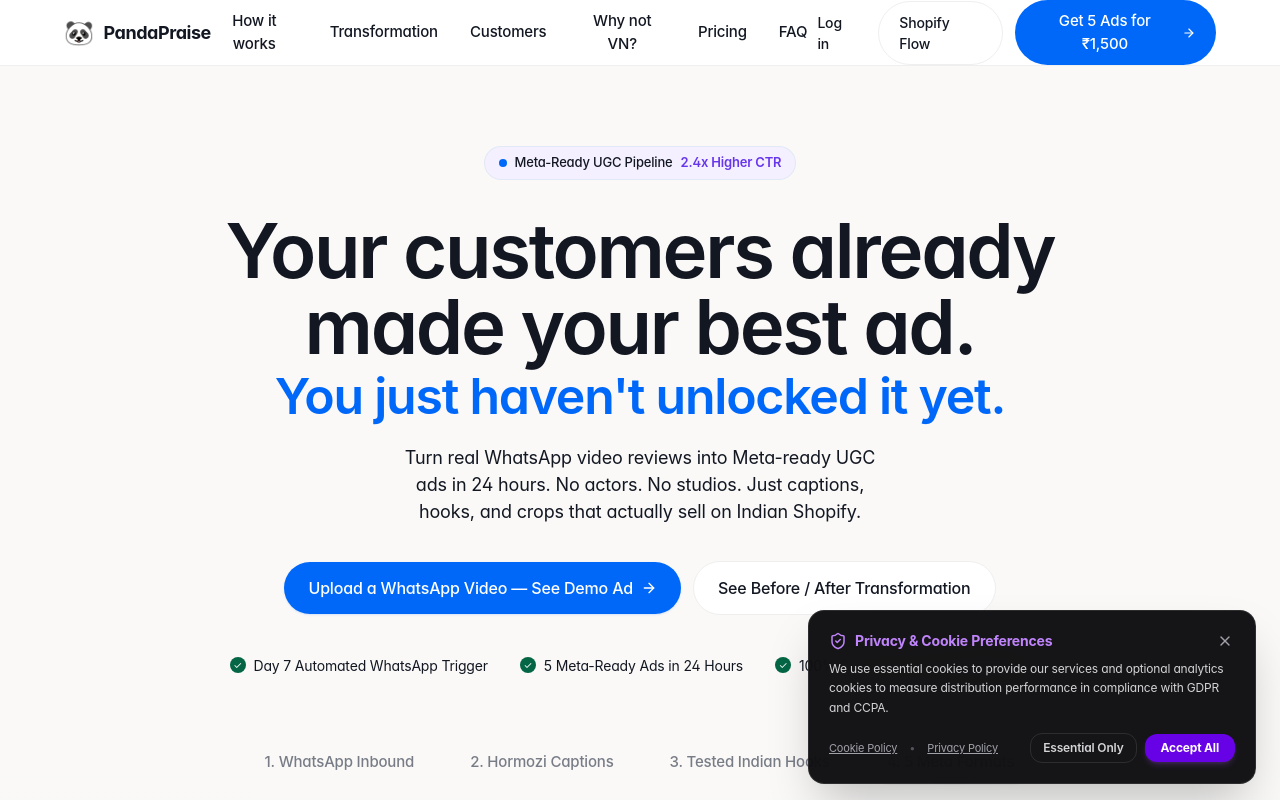
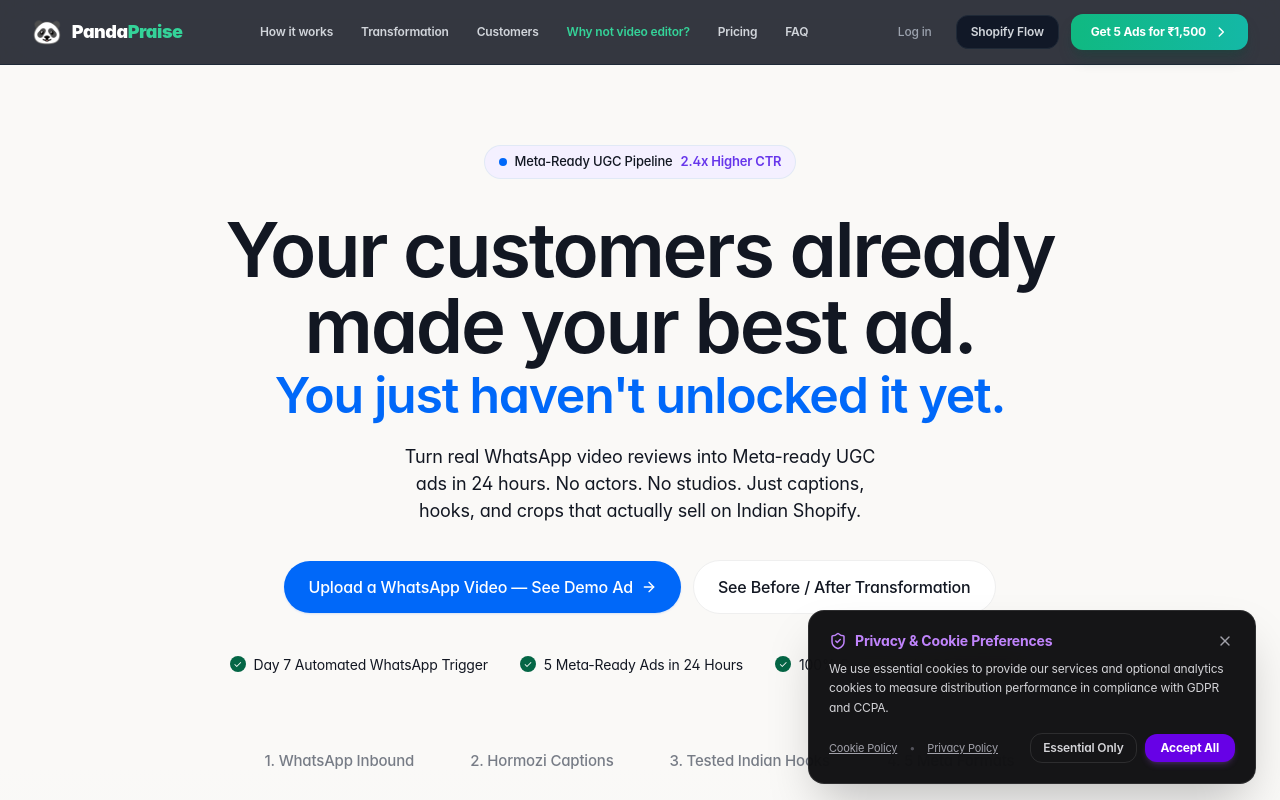
Before and after one commit to greetingsgopal-hub/testimonial-collector-dashboard, a React (Vite) app: page / in a window 1280 px wide. Shown: the top 800 px of the page. Built offline with nearby package versions, Linux system fonts and the light colour scheme; no server answers.

Commit message:
style(navbar): overhaul navigation header with modern glassmorphism, proper spacing, and video editor copy

```diff
--- a/src/components/Navbar.tsx
+++ b/src/components/Navbar.tsx
@@ -1,209 +1,58 @@
-import React, { useState } from 'react';
-import { Link } from 'react-router-dom';
-import {
-  LayoutDashboard,
-  Code2,
-  Database,
-  ExternalLink,
-  LogOut,
-  Copy,
-  Check,
-  Building2,
-  Crown,
-  Download,
-  Settings,
-} from 'lucide-react';
-import { getActiveBackendInfo } from '../lib/storage';
-import { useAuth } from '../context/AuthContext';
-import { ProjectSwitcher } from './dashboard/ProjectSwitcher';
+import React from 'react';
 
-export type DashboardView = 'dashboard' | 'widgets' | 'import' | 'settings';
+export const Navbar: React.FC = () => {
+  return (
+    <header className="sticky top-0 z-50 w-full border-b border-gray-800 bg-gray-950/80 backdrop-blur-xl px-4 md:px-8 py-3.5 transition-all">
+      <div className="max-w-7xl mx-auto flex items-center justify-between gap-4">
 
-interface NavbarProps {
-  activeView: DashboardView;
-  setActiveView: (view: DashboardView) => void;
-  pendingCount: number;
-  onOpenDatabaseConfig: () => void;
-  onOpenWelcomeModal?: () => void;
-}
+        {/* Brand Logo */}
+        <a href="/" className="flex items-center gap-2.5 cursor-pointer">
+          <span className="text-2xl">🐼</span>
+          <span className="font-black text-lg tracking-tight text-white">
+            Panda<span className="text-emerald-400">Praise</span>
+          </span>
+        </a>
 
-export const Navbar: React.FC<NavbarProps> = ({
-  activeView,
-  setActiveView,
-  pendingCount,
-  onOpenDatabaseConfig,
-  onOpenWelcomeModal: _onOpenWelcomeModal,
-}) => {
-  const backend = getActiveBackendInfo();
-  const { user, workspace, collectionForm, signOut, isDemoMode } = useAuth();
-  const [copiedLink, setCopiedLink] = useState(false);
+        {/* Streamlined Nav Links (Hidden on small screens, clean spacing on desktop) */}
+        <nav className="hidden lg:flex items-center gap-7 text-xs font-semibold text-gray-300">
+          <a href="#how-it-works" className="hover:text-emerald-400 transition-colors">How it works</a>
+          <a href="#transformation" className="hover:text-emerald-400 transition-colors">Transformation</a>
+          <a href="#customers" className="hover:text-emerald-400 transition-colors">Customers</a>
+          <a href="#why-video-editor" className="hover:text-emerald-400 transition-colors text-emerald-400">Why not video editor?</a>
+          <a href="#pricing" className="hover:text-emerald-400 transition-colors">Pricing</a>
+          <a href="#faq" className="hover:text-emerald-400 transition-colors">FAQ</a>
+        </nav>
 
-  const plan = workspace?.plan || 'free';
-  const planName = plan === 'free' ? 'Free' : 'Paid';
+        {/* Action Buttons & Auth Group */}
+        <div className="flex items-center gap-3">
+          <a
+            href="/login"
+            className="hidden sm:inline-flex text-xs font-medium text-gray-400 hover:text-white px-3 py-2 transition-colors"
+          >
+            Log in
+          </a>
 
-  const collectionUrl = collectionForm
-    ? `${window.location.origin}/c/${collectionForm.publicSlug}`
-    : `${window.location.origin}/c/feedback`;
+          <a
+            href="/studio"
+            className="text-xs font-semibold text-gray-300 hover:text-white bg-gray-900 border border-gray-800 hover:border-gray-700 px-3.5 py-2 rounded-xl transition-all"
+          >
+            Shopify Flow
+          </a>
 
-  const handleCopyLink = () => {
-    navigator.clipboard.writeText(collectionUrl);
-    setCopiedLink(true);
-    setTimeout(() => setCopiedLink(false), 2000);
-  };
-
-  const navTabs: { id: DashboardView; label: string; icon: typeof LayoutDashboard; badge?: number }[] = [
-    { id: 'dashboard', label: 'Proof', icon: LayoutDashboard, badge: pendingCount },
-    { id: 'widgets', label: 'Widgets', icon: Code2 },
-    { id: 'import', label: 'Import', icon: Download },
-    { id: 'settings', label: 'Settings', icon: Settings },
-  ];
-
-  const userInitial = (user?.displayName || user?.email || 'U').charAt(0).toUpperCase();
-
-  return (
-    <header className="sticky top-0 z-40 w-full bg-white border-b border-gray-200 shadow-xs font-sans">
-      <div className="max-w-7xl mx-auto px-4 sm:px-6 lg:px-8 h-16 flex items-center justify-between">
-
-        {/* Brand & Project Switcher */}
-        <div className="flex items-center gap-3 shrink-0">
-          <Link to="/dashboard" className="flex items-center gap-1.5 focus:outline-none whitespace-nowrap">
-            <span className="font-bold text-lg text-brand-600 tracking-tight hover:opacity-90 transition-opacity whitespace-nowrap">
-              Panda Praise
-            </span>
-          </Link>
-
-          {isDemoMode && (
-            <span className="text-[10px] uppercase font-bold px-2 py-0.5 rounded-full bg-amber-50 text-amber-700 border border-amber-200 shrink-0">
-              Demo
-            </span>
-          )}
-
-          <div className="hidden sm:flex items-center gap-1.5 text-xs text-gray-400 pl-3 border-l border-gray-200">
-            <span className="flex items-center gap-1 text-gray-600 font-medium whitespace-nowrap">
-              <Building2 className="w-3.5 h-3.5 text-[#6701e6]" />
-              {workspace?.name || 'Workspace'}
-            </span>
-            <span>/</span>
-            <ProjectSwitcher />
-          </div>
+          <a
+            href="#checkout"
+            className="inline-flex items-center gap-2 text-xs font-bold text-white bg-gradient-to-r from-emerald-500 to-teal-500 hover:from-emerald-600 hover:to-teal-600 px-5 py-2.5 rounded-xl shadow-lg shadow-emerald-900/30 transition-all transform hover:scale-[1.02]"
+          >
+            <span>Get 5 Ads for ₹1,500</span>
+            <svg className="w-3.5 h-3.5" fill="none" stroke="currentColor" strokeWidth="2.5" viewBox="0 0 24 24">
+              <path strokeLinecap="round" strokeLinejoin="round" d="M9 5l7 7-7 7" />
+            </svg>
+          </a>
         </div>
 
-        {/* View Switcher Tabs (Senja Exact) */}
-        <nav className="flex items-center gap-2">
-          <div className="flex items-center p-1 bg-gray-100 rounded-xl border border-gray-200">
-            {navTabs.map(tab => {
-              const Icon = tab.icon;
-              const isActive = activeView === tab.id;
-              return (
-                <button
-                  key={tab.id}
-                  id={`nav-${tab.id}-btn`}
-                  onClick={() => setActiveView(tab.id)}
-                  className={`flex items-center gap-2 px-3.5 py-1.5 rounded-lg text-xs sm:text-sm font-semibold transition-all cursor-pointer whitespace-nowrap ${
-                    isActive
-                      ? 'bg-[#6701e6] text-white shadow-xs'
-                      : 'text-gray-600 hover:text-gray-900 hover:bg-gray-200/60'
-                  }`}
-                >
-                  <Icon className="w-3.5 h-3.5" />
-                  <span className="hidden sm:inline">{tab.label}</span>
-                  {tab.badge && tab.badge > 0 && (
-                    <span className="ml-1 px-1.5 py-0.2 rounded-full text-[10px] font-bold bg-amber-400 text-gray-950">
-                      {tab.badge}
-                    </span>
-                  )}
-                </button>
-              );
-            })}
-          </div>
-
-          {/* Quick Share Collection Link Button */}
-          <div className="hidden md:flex items-center gap-1 bg-purple-50/70 border border-purple-200 p-1 rounded-xl shrink-0">
-            <button
-              onClick={handleCopyLink}
-              className="flex items-center gap-1.5 px-3 py-1 rounded-lg text-xs font-semibold text-[#6701e6] hover:bg-purple-100/80 transition-colors cursor-pointer whitespace-nowrap"
-              title="Copy public collection link to send to clients"
-            >
-              {copiedLink ? <Check className="w-3.5 h-3.5 text-emerald-600" /> : <Copy className="w-3.5 h-3.5" />}
-              <span>{copiedLink ? 'Link Copied!' : 'Share Form'}</span>
-            </button>
-            <a
-              href={collectionUrl}
-              target="_blank"
-              rel="noopener noreferrer"
-              className="p-1.5 rounded-lg text-[#6701e6] hover:bg-purple-100/80 transition-colors"
-              title="Open public form in new tab"
-            >
-              <ExternalLink className="w-3.5 h-3.5" />
-            </a>
-          </div>
-        </nav>
-
-        {/* Right action controls */}
-        <div className="flex items-center gap-2 sm:gap-3">
-          {/* Plan Badge */}
-          <div className="hidden lg:flex items-center gap-1.5 px-2.5 py-1 rounded-full text-xs font-bold bg-purple-50 text-purple-700 border border-purple-200">
-            {plan !== 'free' && <Crown className="w-3 h-3 text-amber-500" />}
-            {planName}
-          </div>
-
-          {/* Upgrade Button (free users only) */}
-          {plan === 'free' && (
-            <Link
-              to="/onboarding/upgrade"
-              className="hidden md:flex items-center gap-1.5 px-3.5 py-1.5 rounded-xl text-xs font-bold bg-black hover:bg-gray-800 text-white transition-all shadow-xs cursor-pointer"
-            >
-              <Crown className="w-3 h-3 text-amber-400" />
-              Upgrade
-            </Link>
-          )}
-
-          {/* Database indicator button */}
-          <button
-            id="database-config-btn"
-            onClick={onOpenDatabaseConfig}
-            title="Database Connection Status"
-            className="flex items-center gap-1.5 px-2.5 py-1.5 rounded-xl bg-gray-50 hover:bg-gray-100 border border-gray-200 text-xs font-medium text-gray-700 transition-colors cursor-pointer"
-          >
-            <span className="relative flex h-2 w-2">
-              <span className={`animate-ping absolute inline-flex h-full w-full rounded-full opacity-75 ${
-                backend.type === 'firebase' ? 'bg-emerald-400' : 'bg-amber-400'
-              }`}></span>
-              <span className={`relative inline-flex rounded-full h-2 w-2 ${
-                backend.type === 'firebase' ? 'bg-emerald-500' : 'bg-amber-500'
-              }`}></span>
-            </span>
-            <Database className="w-3.5 h-3.5 text-gray-500" />
-            <span className="hidden xl:inline text-xs">{backend.type === 'firebase' ? 'Firebase' : 'Demo DB'}</span>
-          </button>
-
-          {/* User profile & Sign out */}
-          <div className="flex items-center gap-2 pl-2 border-l border-gray-200">
-            <div className="flex items-center gap-2">
-              <div className="w-8 h-8 rounded-full bg-purple-100 text-[#6701e6] font-bold text-xs flex items-center justify-center border border-purple-200">
-                {userInitial}
-              </div>
-              <div className="hidden xl:flex flex-col text-left">
-                <span className="text-xs font-bold text-gray-900 truncate max-w-[120px]">
-                  {user?.displayName || (user?.email ? user.email.split('@')[0] : 'Admin')}
-                </span>
-                <span className="text-[10px] text-gray-400 truncate max-w-[120px]">
-                  {user?.email || 'Logged in'}
-                </span>
-              </div>
-            </div>
-
-            <button
-              onClick={() => signOut()}
-              title="Sign Out"
-              className="p-2 rounded-xl bg-gray-50 hover:bg-red-50 border border-gray-200 text-gray-500 hover:text-red-600 transition-colors cursor-pointer"
-            >
-              <LogOut className="w-3.5 h-3.5" />
-            </button>
-          </div>
-        </div>
       </div>
     </header>
   );
 };
+
 export default Navbar;
--- a/src/pages/LandingPage.tsx
+++ b/src/pages/LandingPage.tsx
@@ -5,13 +5,13 @@
   Check,
   ChevronDown,
   ChevronUp,
-  Loader2,
   CheckCircle2,
   MessageSquare,
   Sparkles,
   Smartphone,
 } from 'lucide-react';
 import { initiateV2Checkout } from '../services/razorpayService';
+import { Navbar } from '../components/Navbar';
 
 export const LandingPage: React.FC = () => {
   const navigate = useNavigate();
@@ -89,74 +89,7 @@
       )}
 
       {/* ── DOCK TOP NAVIGATION BAR ── */}
-      <header className="sticky top-0 z-40 bg-white border-b border-[#efefef]">
-        <div className="max-w-[1200px] mx-auto px-6 h-18 flex items-center justify-between">
-
-          {/* Logo Left */}
-          <Link to="/" className="flex items-center gap-2.5 text-lg font-semibold tracking-tight text-[#121722]">
-            <span className="text-2xl">🐼</span>
-            <span className="font-bold">PandaPraise</span>
-          </Link>
-
-          {/* Nav Links Center */}
-          <nav className="hidden md:flex items-center gap-8 text-[15px] font-medium text-[#121722]">
-            <button onClick={() => scrollTo('how-it-works')} className="hover:text-[#0068f9] transition-colors cursor-pointer">
-              How it works
-            </button>
-            <button onClick={() => scrollTo('demo')} className="hover:text-[#0068f9] transition-colors cursor-pointer">
-              Transformation
-            </button>
-            <button onClick={() => scrollTo('metrics')} className="hover:text-[#0068f9] transition-colors cursor-pointer">
-              Customers
-            </button>
-            <button onClick={() => scrollTo('why-not-vn')} className="hover:text-[#0068f9] transition-colors cursor-pointer">
-              Why not VN?
-            </button>
-            <button onClick={() => scrollTo('pricing')} className="hover:text-[#0068f9] transition-colors cursor-pointer">
-              Pricing
-            </button>
-            <button onClick={() => scrollTo('faq')} className="hover:text-[#0068f9] transition-colors cursor-pointer">
-              FAQ
-            </button>
-          </nav>
-
-          {/* Auth Actions Right */}
-          <div className="flex items-center gap-3">
-            <Link
-              to="/login"
-              className="hidden sm:inline-flex text-[14px] font-medium text-[#121722] hover:text-[#0068f9] px-2.5 py-1.5 transition-colors"
-            >
-              Log in
-            </Link>
-
-            <Link
-              to="/dashboard/shopify-whatsapp"
-              className="hidden lg:inline-flex text-[14px] font-medium text-[#121722] bg-white border border-[#efefef] hover:border-[#d6e4f1] rounded-[48px] px-5 py-2.5 transition-colors"
-            >
-              Shopify Flow
-            </Link>
-
-            <button
-              type="button"
-              disabled={isProcessingPayment}
-              onClick={() => handleRazorpayBuy('pack_5')}
-              className="px-5 py-2.5 rounded-[48px] bg-[#0068f9] hover:bg-[#024bb1] disabled:opacity-50 text-white font-medium text-[14px] sm:text-[15px] transition-colors flex items-center gap-2 cursor-pointer"
-            >
-              {isProcessingPayment ? (
-                <>
-                  <Loader2 className="w-4 h-4 animate-spin" />
-                  <span>Processing...</span>
-                </>
-              ) : (
-                <>
-                  <span>Get 5 Ads for ₹1,500</span>
-                  <ArrowRight className="w-3.5 h-3.5" />
-                </>
-              )}
-            </button>
-          </div>
-        </div>
-      </header>
+      <Navbar />
 
       {/* ── HERO SECTION (DOCK CREAM TO BLUE GRADIENT) ── */}
       <section className="relative pt-20 pb-24 border-b border-[#efefef] bg-gradient-to-b from-[#faf9f7] via-[#faf9f7] to-[#d5ecff]/40">
@@ -218,7 +151,7 @@
           </div>
 
           {/* ── DOCK PRODUCT FEATURE CARD (PURE LIGHT UI INTERFACE — NO 3D SCI-FI RENDERS) ── */}
-          <div className="mt-16 max-w-[1040px] mx-auto text-left">
+          <div id="transformation" className="mt-16 max-w-[1040px] mx-auto text-left">
 
             {/* Dock Tab Bar (horizontal row, pill background for active tab) */}
             <div className="flex items-center justify-center gap-2 sm:gap-4 overflow-x-auto pb-4 mb-4">
@@ -369,7 +302,7 @@
       </section>
 
       {/* ── DOCK CUSTOMER STAT CARDS (SOCIAL PROOF) ── */}
-      <section id="metrics" className="max-w-[1200px] mx-auto px-6 py-20">
+      <section id="customers" className="max-w-[1200px] mx-auto px-6 py-20">
         <div className="text-center max-w-xl mx-auto mb-14">
           <span className="text-[13px] font-semibold text-[#0068f9] uppercase tracking-[0.077em]">
             Real Results
@@ -586,7 +519,7 @@
       </section>
 
       {/* ── WHY NOT VN / CAPCUT COMPARISON TABLE ── */}
-      <section id="why-not-vn" className="py-20 bg-[#fbfaf7] border-y border-[#efefef]">
+      <section id="why-video-editor" className="py-20 bg-[#fbfaf7] border-y border-[#efefef]">
         <div className="max-w-[960px] mx-auto px-6">
           <div className="text-center mb-12">
             <span className="text-[13px] font-semibold text-[#0068f9] uppercase tracking-[0.077em]">
@@ -650,7 +583,7 @@
         <div className="grid grid-cols-1 md:grid-cols-3 gap-6 items-stretch">
 
           {/* Tier 1: Starter */}
-          <div className="rounded-[16px] bg-white border border-[#efefef] p-7 shadow-[0_1px_1px_rgba(0,0,0,0.07)] flex flex-col justify-between">
+          <div id="checkout" className="rounded-[16px] bg-white border border-[#efefef] p-7 shadow-[0_1px_1px_rgba(0,0,0,0.07)] flex flex-col justify-between">
             <div>
               <span className="text-[13px] font-semibold uppercase tracking-[0.077em] text-[#777c86]">Pay-As-You-Go</span>
               <h3 className="text-[24px] font-semibold text-[#121722] mt-1">Starter</h3>
```
